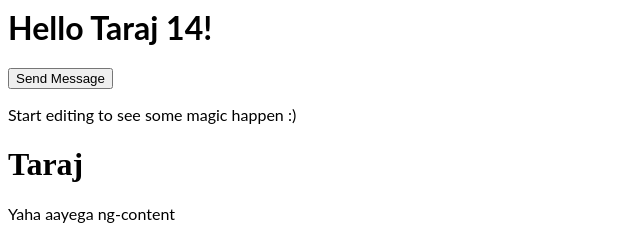
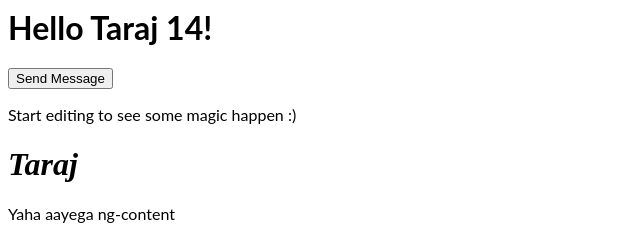
Before and after one commit to tarajb/angular-ivy-trbhy1, an Angular app: page / in a window 1280 px wide. Shown: the top 236 px of the page, without its empty margins (0-640 px from the left). Built offline with nearby package versions, Linux system fonts and the light colour scheme.

Commit message:
1 file modified

```diff
--- a/src/app/myComponents/child.component.ts
+++ b/src/app/myComponents/child.component.ts
@@ -14,4 +14,22 @@ import { Component } from '@angular/core';
 export class ChildComponent {
   name = 'Taraj';
   today = new Date();
+  currentStyle;
+  currentClasses;
+  ngOnInit() {
+    this.setCurrentClass();
+    this.setCurrentStyle();
+  }
+  setCurrentClass() {
+    this.currentClasses = {
+      mastHeading: true,
+      mainHeading: false,
+    };
+  }
+  setCurrentStyle() {
+    this.currentStyle = {
+      fontStyle: 'italic',
+      fontWeight: 'bold',
+    };
+  }
 }
```
